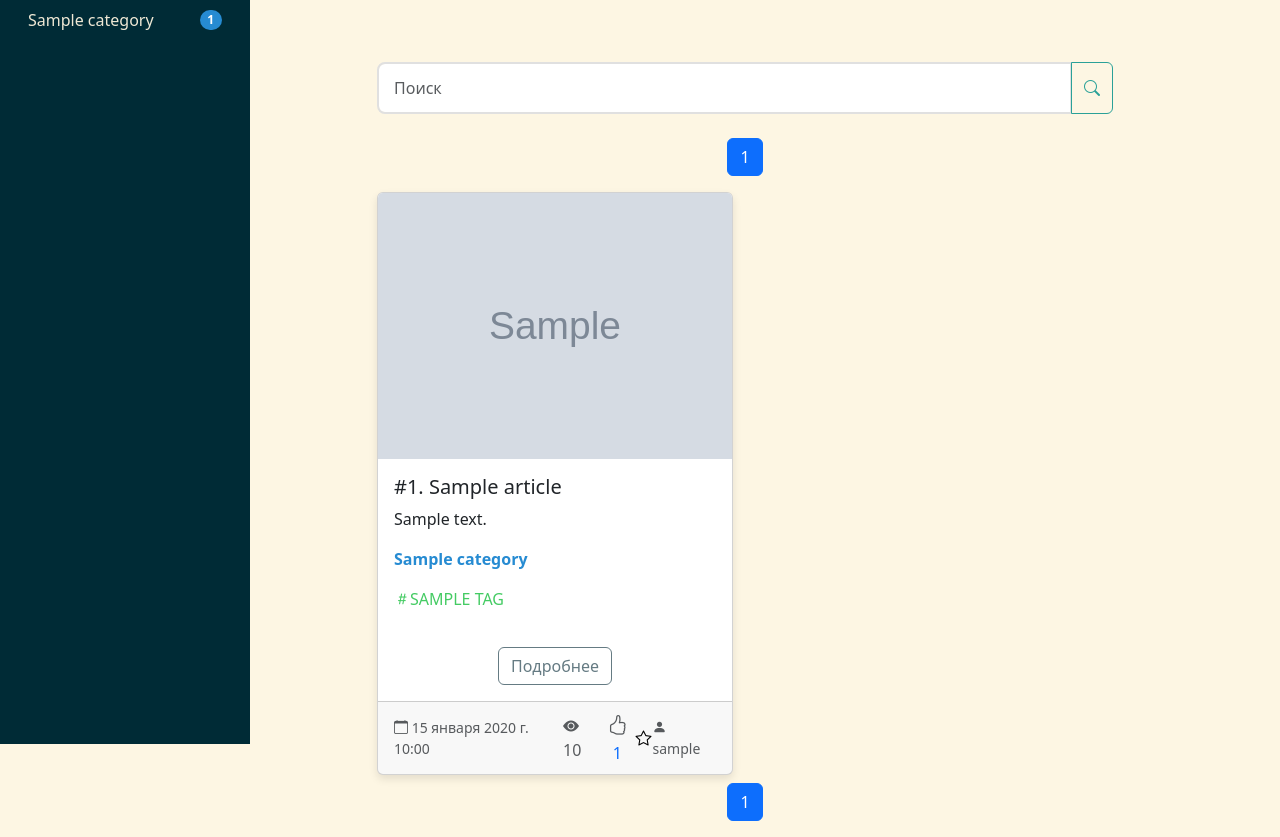
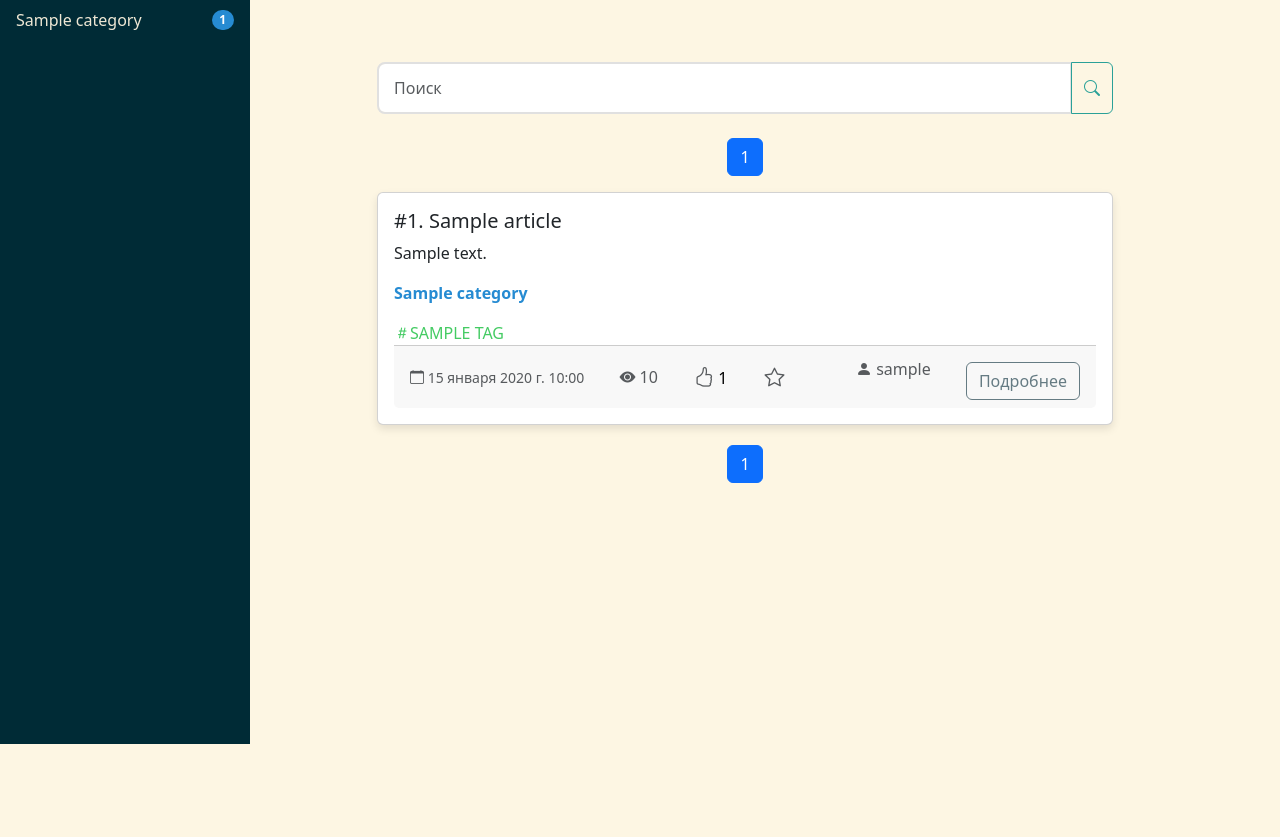
Before and after one commit to AFZhuk63/afz_django_project, a Django app: page /news/tag/1/ in a window 1280 px wide; the page is wider, and only the part inside the window is pictured. Shown: the part 56-893 px from the top of that part. After the commit the page ends 800 px from the top of that part, so only its background shows below. Run offline with Django 5.2, Linux system fonts and the light colour scheme; tables that the repository leaves empty hold one stand-in row (values such as "Sample post"); grey boxes marked "Sample" are stand-in pictures; parts of the project's set-up code (start-up, migrations or seed data) failed here and were passed over.

Commit message:
Рефакторинг article_preview.html - улучшил вид карточки, вынес в низ карточки лайки и т.д.

```diff
--- a/news/templates/include/article_preview.html
+++ b/news/templates/include/article_preview.html
@@ -1,35 +1,18 @@
 {% load customtags %}
-<div class="row row-cols-1 row-cols-md-2 g-4">
-    <div class="col">
-        <div class="card card-shadow h-100">
-            {% if article.image %}
-                <img src="{{ article.image.url }}" class="card-img-top" alt="{{ article.title }}">
-            {% endif %}
-            <div class="card-body d-flex flex-column justify-content-between">
-                <div>
+<div class="card card-shadow">
+    <div class="card-body">
         <h5 class="card-title">#{{ article.id }}. {{ article.title }}</h5>
         <p class="card-text">{{ article.content|truncatewords:7 }}</p>
-                    <p class="card-text">
-                        <a href="{% url 'news:get_news_by_category' article.category.id %}" class="text-decoration-none text-primary fw-bold category-link">
-                            {{ article.category }}
-                        </a>
-                    </p>
+        <p class="card-text"><a href="{% url 'news:get_news_by_category' article.category.id %}" class="text-decoration-none text-primary fw-bold category-link">{{ article.category }}</a></p>
         {% for tag in article.tags.all %}
-                        <a href="{% url 'news:get_news_by_tag' tag.id %}" class="text-decoration-none" style="color: {{ tag|random_color }};">
-                            <i class="bi bi-hash"></i>{{ tag.name|upper }}
-                        </a>
+            <a href="{% url 'news:get_news_by_tag' tag.id %}" class="text-decoration-none" style="color: {{ tag|random_color }};"><i class="bi bi-hash"></i>{{ tag.name|upper }}</a>
         {% endfor %}
-                </div>
-                <div class="text-center mt-3">
-                    <a href="{% url 'news:detail_article_by_id' article.id %}" class="btn btn-outline-secondary">Подробнее</a>
-                </div>
-            </div>
          <div class="card-footer d-flex justify-content-between align-items-center text-muted">
                 <small><i class="bi bi-calendar"></i> {{ article.publication_date }}</small>
                 <span><i class="bi bi-eye-fill"></i> {{ article.views }}</span>
             <form method="POST" action="{% url 'news:toggle_like' article.id %}" class="d-inline">
                 {% csrf_token %}
-                    <button type="submit" class="btn btn-link p-0 text-decoration-none">
+                <button type="submit" class="btn btn-link p-0 text-black text-decoration-none">
                     {% if article|has_liked:user_ip %}
                         <i class="bi bi-hand-thumbs-up-fill text-dark fs-5"></i> {{ article.likes.count }}
                     {% else %}
@@ -41,17 +24,14 @@
                 {% csrf_token %}
                 <button type="submit" class="btn btn-link p-0 text-black text-decoration-none">
                     {% if article|has_favorited:user_ip %}
-                            <i class="bi bi-star-fill"></i>
+                         <i class="bi bi-star-fill text-warning fs-5"></i>
                     {% else %}
-                            <i class="bi bi-star"></i>
+                        <i class="bi bi-star text-muted fs-5"></i>
                     {% endif %}
                 </button>
             </form>
-                <small><i class="bi bi-person-fill"></i> {{ article.author|default:'Аноним' }}</small>
+        </p>
+         <p class="card-text"><i class="bi bi-person-fill"></i> {{ article.author|default:'Аноним' }}</p>
+        <a href="{% url 'news:detail_article_by_id' article.id %}" class="btn btn-outline-secondary mt-2">Подробнее</a>
     </div>
 </div>
-    </div>
-    <div class="col">
-        <!-- Второй блок статьи -->
-    </div>
-</div>
--- a/news/templates/news/catalog.html
+++ b/news/templates/news/catalog.html
@@ -11,7 +11,7 @@
 
         <!-- Цикл для вывода статей в две колонки -->
         {% for article in page_obj %}
-            <div class="col-lg-12 mb-2">
+            <div class="col-md-12 mb-2">
                 {% include "include/article_preview.html" with article=article %}
             </div>
         {% endfor %}
```
Also changed, not shown: templates/main.html (+58 -0 lines). Lines whose indentation alone changed are shown as unchanged.
